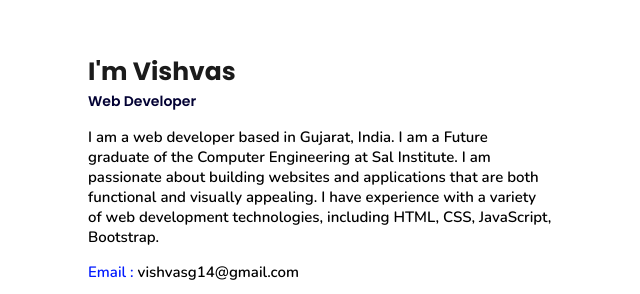
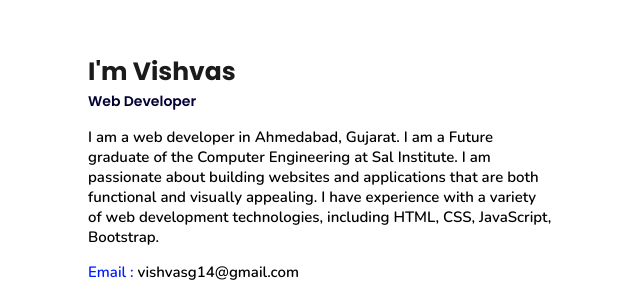
Before and after one commit to Rysulhasan/Portfolio2, a plain HTML site: page index.html in a window 1280 px wide. Shown: the part 960-1254 px from the top of the page, 542-1182 px from the left. Drawn offline with nearby package versions, Linux system fonts and the light colour scheme; animation ran at ten frames a second.

Commit message:
Update index.html

```diff
--- a/index.html
+++ b/index.html
@@ -82,7 +82,7 @@
         <h3>I'm Vishvas</h3>
         <span class="tag">Web Developer</span>
 
-        <p>I am a web developer based in Gujarat, India.
+        <p>I am a web developer in Ahmedabad, Gujarat.
           I am a Future graduate of the Computer Engineering at Sal Institute.
           I am passionate about building websites and applications that are both functional and visually appealing.
           I have experience with a variety of web development technologies, including HTML, CSS, JavaScript, Bootstrap.  </p>
```
